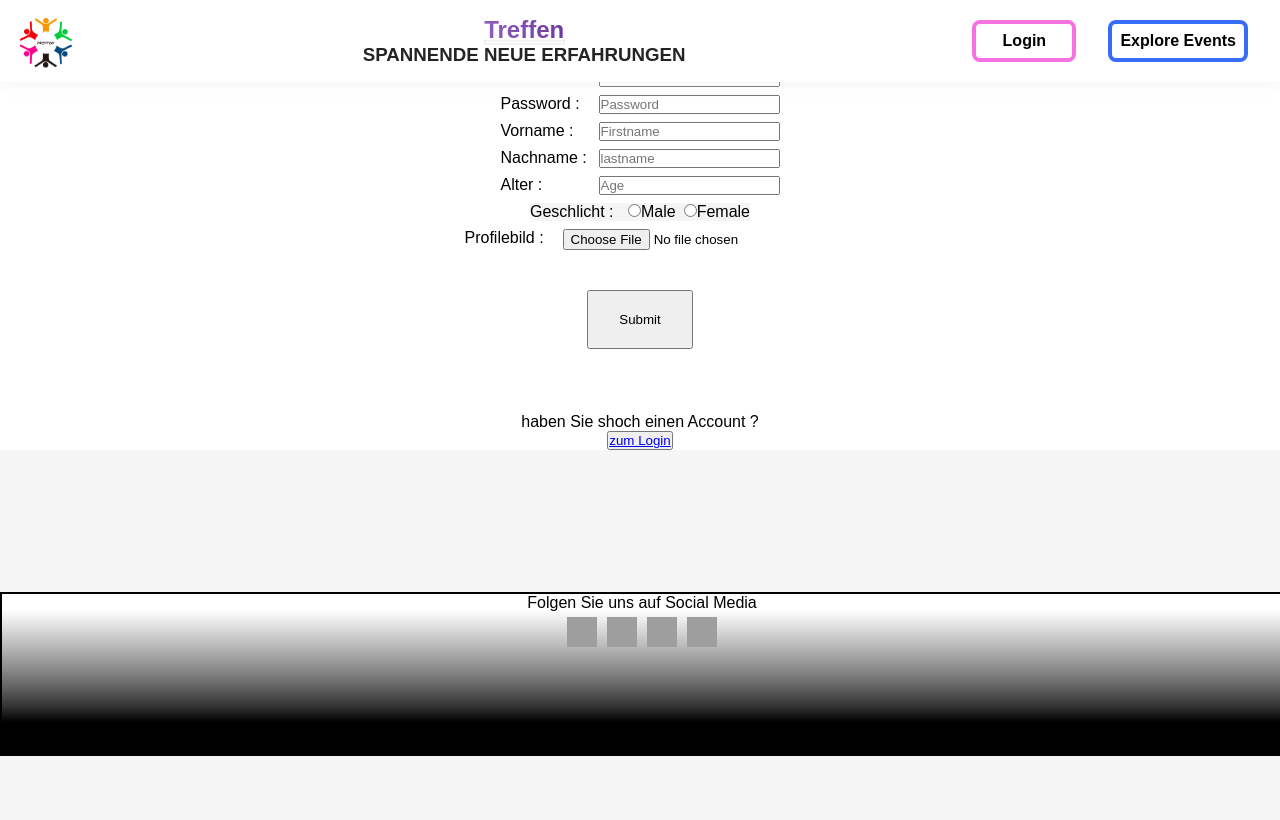
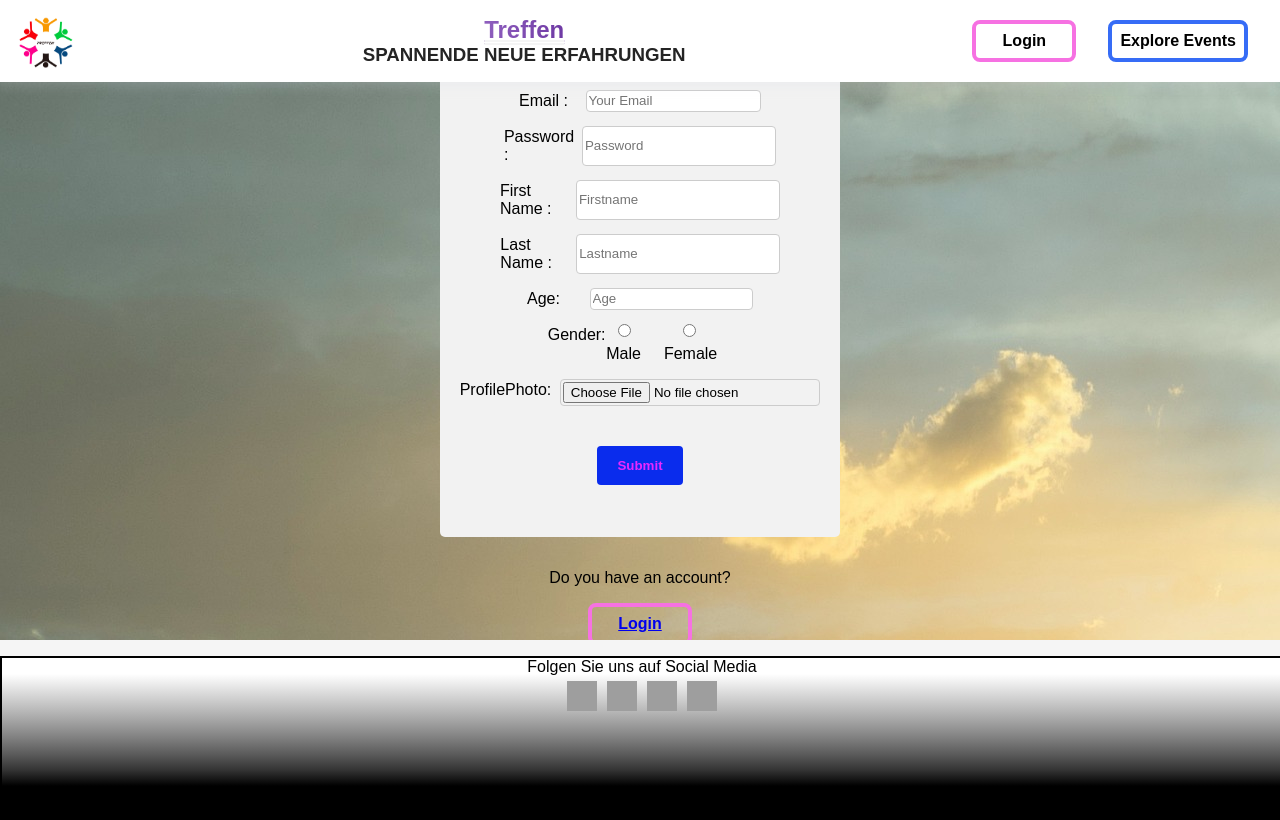
Before and after one commit to FinalProjektTeam/treffen-app, a React (Create React App) app in the folder frontend/: page /register in a window 1280 px wide. Built offline with nearby package versions, Linux system fonts and the light colour scheme; no server answers; grey boxes are pictures that could not be loaded.

Commit message:
registerForm

```diff
--- a/frontend/src/components/register/Register.jsx
+++ b/frontend/src/components/register/Register.jsx
@@ -65,39 +65,39 @@ export default function Register() {
                 </div>
 
                 <div className="element">
-                        <label htmlFor="firstname" className="label">Vorname : </label>
+                        <label htmlFor="firstname" className="label">First Name : </label>
                         <input type="text" placeholder="Firstname" className="input"
                         value={firstname} onChange={(e)=> setFirstname(e.target.value)} />
                 </div>
 
                 <div className="element">
-                        <label htmlFor="lastname" className="label">Nachname :</label>
-                        <input type="text" placeholder="lastname" className="input"
+                        <label htmlFor="lastname" className="label">Last Name :</label>
+                        <input type="text" placeholder="Lastname" className="input"
                         value={lastname} onChange={(e)=> setLastname(e.target.value)} />
                 </div>
 
                 <div className="element">
-                        <label htmlFor="age" className="label">Alter : </label>
+                        <label htmlFor="age" className="label">Age: </label>
                         <input type="number" placeholder="Age" className="input"
                         onBlur={(e)=> setAge(e.target.value)} />
                 </div>
 
                 <div className="element">
-                        <label htmlFor="gender" className="label">Geschlicht : </label>
+                        <label htmlFor="gender" className="label">Gender: </label>
 
                         <div className="gender">
                                 <input className="input" type="radio" name='gender' value={gender} onClick={(e)=> setGender('Male')} />
-                                <label className="label" htmlFor="gender">Male</label>
+                                <label className="label" htmlFor="gender"> Male</label>
                         </div>
 
                         <div className="gender">
                                 <input className="input" type="radio" name='gender' value={gender} onClick={(e)=> setGender('Female')} />
-                                <label className="label" htmlFor="gender">Female</label><br/>
+                                <label className="label" htmlFor="gender"> Female</label><br/>
                         </div>
                 </div>
 
                 <div className="element">
-                        <label htmlFor="avatar" className="label">Profilebild : </label>
+                        <label htmlFor="avatar" className="label">ProfilePhoto: </label>
                         <input type="file" className="input"
                         accept='image/*' onChange={(e)=> setAvatar(e.target.files[0])} />
                 </div>
@@ -106,9 +106,9 @@ export default function Register() {
             </form>
 
             <div className="para-login">
-                <p>haben Sie shoch einen Account ?</p>
+                <p>Do you have an account?</p>
                 <button className='login-btn'>
-                        <Link to= {'/login'}>zum Login</Link>
+                        <Link to= {'/login'}>Login</Link>
                 </button>
             </div>
 
--- a/frontend/src/components/register/register.scss
+++ b/frontend/src/components/register/register.scss
@@ -1,8 +1,17 @@
 .Register {
-  background-color: #fff !important;
+  background-image: url('register.jpg');
+  height: 80vh;
+  overflow: hidden;
+  display: flex;
+  font-family: 'Anton', sans-serif;
+  justify-content: center;
+  align-items: center;
 
 .register-form {
-  margin: 1rem 0;
+  margin: 1rem;
+  justify-content: center;
+  margin-top: 4rem;
+
 
   .register-container {
       display: flex;
@@ -11,6 +20,9 @@
       justify-content: center;
       margin: 1.5rem auto;
       gap: .5rem;
+      border-radius: 5px;
+      background-color: #f2f2f2;
+      padding: 20px;
 
     .element {
       display: flex;
@@ -19,26 +31,64 @@
       margin: 0 auto;
 
       &:nth-last-child(3){
-          background-color: whitesmoke;
+          /*background-color: whitesmoke;*/
       }
 
       .label {
-          width: 90px;
           text-align: left;
+          padding: 2px 2px 2px 0;
+          display: inline-block;
+          float: left;
+  width: 25%;
+  margin-top: 6px;
       }
 
       .input {
+        width: 100%;
+        padding: 2px;
+        border: 1px solid #ccc;
+        border-radius: 4px;
+        resize: vertical;
+        float: left;
+  width: 75%;
+  margin-top: 6px;
       }
     }
 
     .submit{
       margin: 2rem 0;
       padding: 20px 30px;
+      background-color: #0a2ced;
+      color: rgb(234, 40, 255);
+      padding: 12px 20px;
+      border: none;
+      border-radius: 4px;
+      cursor: pointer;
+      font-weight: bolder;
+    }
+    .submit:hover {
+      background-color: #f248f8;
+      color: #0a2ced;
     }
   }
 }
 .para-login{
 
-  margin: 2rem auto;
+  margin: 2rem ;
 }
+.login-btn{
+    margin-top: 1rem;
+    border-style: solid;
+    border-width: 4px;
+    border-color: rgb(246, 113, 226);
+    background-color: transparent;
+    color: #1f1d49;
+    font-size: 1rem;
+    font-weight: bolder;
+    padding: 0.5rem 0.5rem;
+    min-width: 5rem;
+    max-height: 1.5rem;
+    border-radius: .5rem;
+
+  }
 }
```
Also changed, not shown: frontend/src/components/login/Login.scss (added, +44 -0 lines), frontend/src/components/login/login.jpg (added), frontend/src/components/register/register.jpg (added).
